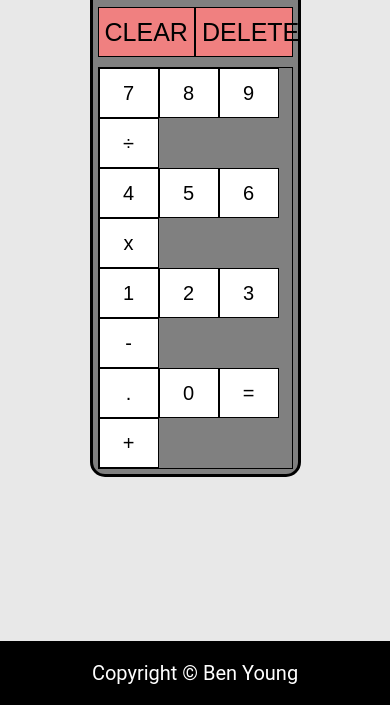
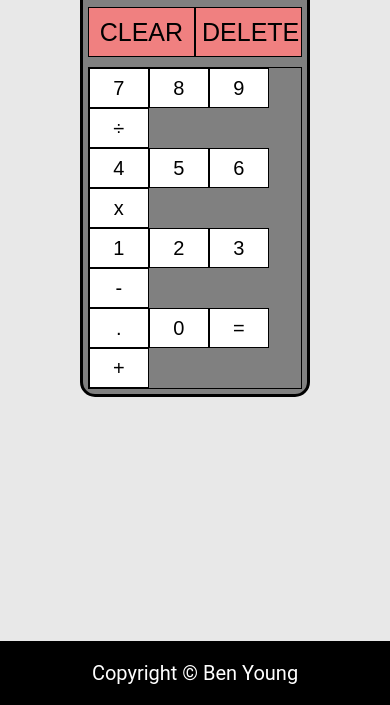
Before and after one commit to BenYoung03/calculator, a plain HTML site: page index.html in a window 390 px wide. Shown: the part 139-844 px from the top of the page. Drawn offline with nearby package versions, Linux system fonts and the light colour scheme.

Commit message:
Further update styling for smaller screens

```diff
--- a/styles.css
+++ b/styles.css
@@ -128,8 +128,8 @@ body {
 /* Media queries for smaller screens */
 @media only screen and (max-width: 600px) {
     .calculator {
-        width: 50%;
-        flex: 0;
+        width: 55%;
+        max-width: 400px;
     }
 
     #display {
@@ -140,7 +140,7 @@ body {
     .button {
         font-size: 20px;
         width: 60px;
-        height: 50px;
+        height: 40px;
     }
 
     #clear, #backspace {
```
